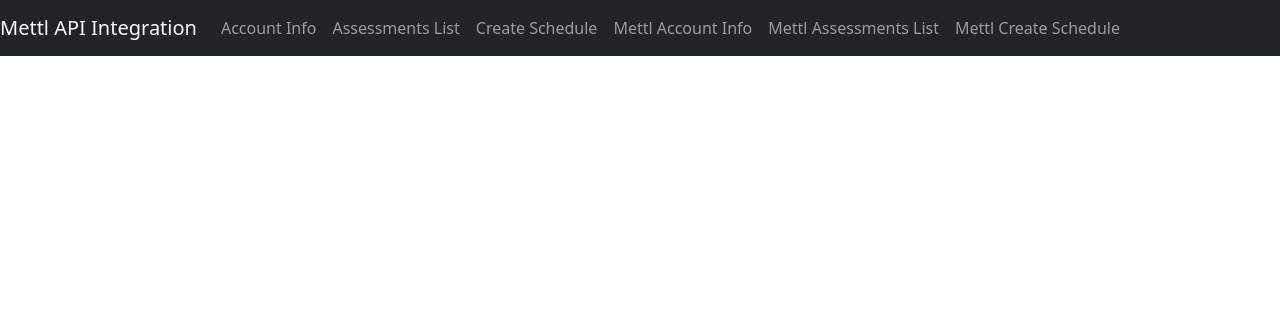
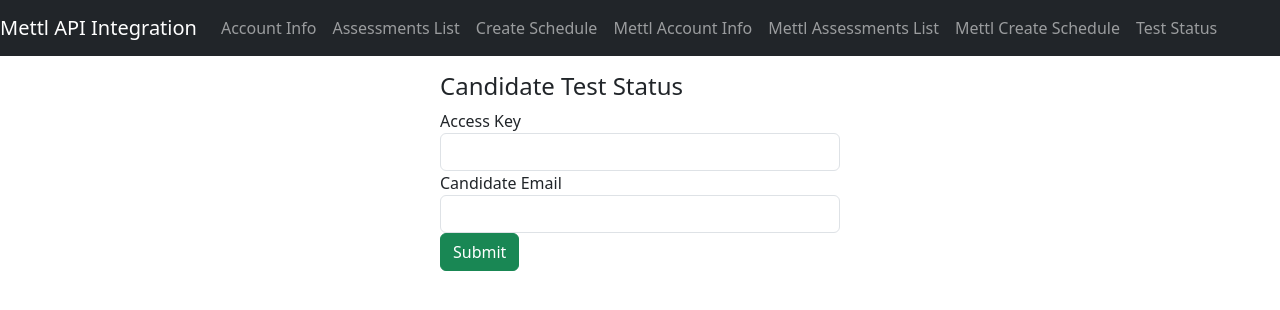
Before and after one commit to RHarkara/MettlAngular, an Angular app: page /candidateTestStatus in a window 1280 px wide. Before the commit this address led to /. Shown: the top 310 px of the page. Built offline with nearby package versions, Linux system fonts and the light colour scheme.

Commit message:
Mettl ICMiS angular ui code added

```diff
--- a/src/app/app-routing.module.ts
+++ b/src/app/app-routing.module.ts
@@ -7,6 +7,7 @@
 import {MettlAccountinfoComponent} from './components/mettl-accountinfo/mettl-accountinfo.component';
 import {AllAssessmentsComponent} from './components/allassessments/allassessments.component';
 import {CreatescheduleComponent} from './components/createschedule/createschedule.component';
+import {CandidateTestStatusComponent} from "./components/candidate-test-status/candidate-test-status.component";
 
 const routes: Routes = [
   { path: 'home', redirectTo: '/', pathMatch: 'full' },
@@ -16,7 +17,8 @@
   { path: 'assessments', component: AssessmentListComponent },
   { path: 'accountInfo', component: MettlAccountinfoComponent },
   { path: 'allAssessments', component: AllAssessmentsComponent },
-  { path: 'createScheduleAssessment', component: CreatescheduleComponent }
+  { path: 'createScheduleAssessment', component: CreatescheduleComponent },
+  { path: 'candidateTestStatus', component: CandidateTestStatusComponent }
 ];
 
 @NgModule({
--- a/src/app/app.component.html
+++ b/src/app/app.component.html
@@ -1,7 +1,7 @@
 <div>
   <nav class="navbar navbar-expand navbar-dark bg-dark">
     <a href="#" class="navbar-brand">Mettl API Integration</a>
-    <div class="navbar-nav mr-auto">
+    <ul class="navbar-nav mr-auto">
       <li class="nav-item">
         <a routerLink="tutorials" class="nav-link">Account Info</a>
       </li>
@@ -20,7 +20,10 @@
       <li class="nav-item">
         <a routerLink="createScheduleAssessment" class="nav-link">Mettl Create Schedule</a>
       </li>
-    </div>
+      <li class="nav-item">
+        <a routerLink="candidateTestStatus" class="nav-link">Test Status</a>
+      </li>
+    </ul>
   </nav>
 
   <div class="container mt-3">
--- a/src/app/components/add-tutorial/add-tutorial.component.html
+++ b/src/app/components/add-tutorial/add-tutorial.component.html
@@ -15,7 +15,7 @@
       </div>
 
       <div class="form-group">
-        <label for="title">Name</label>
+        <label for="title">Assessment Name</label>
         <input
           type="text"
           class="form-control"
@@ -27,7 +27,86 @@
       </div>
 
       <div class="form-group">
-        <label for="recipientsList">Recipients</label>
+        <label for="assessmentDate">Assessment Date</label>
+        <input
+                type="text"
+                class="form-control"
+                id="assessmentDate"
+                required
+                [(ngModel)]="scheduleDetails.assessmentDate"
+                name="assessmentDate"
+        />
+      </div>
+
+      <div class="form-group">
+        <label for="accessType">Access Type</label>
+        <select
+                class="form-control"
+                id="accessType"
+                required
+                [(ngModel)]="scheduleDetails.accessType"
+                name="accessType">
+          <option *ngFor="let accessType of accessTypes" [value]="accessType" >{{accessType}}</option>
+        </select>
+      </div>
+
+      <table class="table table-striped table-bordered">
+        <thead>
+        <tr>
+          <th colspan="3">Enter Candidate Details</th>
+        </tr>
+        <tr>
+          <th>Action</th>
+          <th>Candidate First Name</th>
+          <th>Candidate Email</th>
+        </tr>
+        </thead>
+        <tbody>
+        <tr>
+          <td (click)="addRow(candidate)">
+            <i class="fa fa-plus fa-2x"></i>
+          </td>
+          <td>
+            <input [(ngModel)]="candidate.name" class="form-control" type="text" />
+          </td>
+          <td>
+            <input [(ngModel)]="candidate.email" class="form-control" type="text" />
+          </td>
+        </tr>
+
+        <tr *ngFor="let candidateObj of candidateArray; let i = index">
+          <td (click)="deleteRow(i)">
+            <i class="fa fa-trash fa-2x"></i>
+          </td>
+          <td>
+            {{candidateObj.name}}
+          </td>
+          <td>
+            {{candidateObj.email}}
+          </td>
+        </tr>
+
+        </tbody>
+      </table>
+
+      <div class="form-group">
+        <label for="OpenForAll">Send Test Link: </label>
+        <input
+                type="radio"
+                id="OpenForAll"
+                [(ngModel)]="scheduleDetails.sendEmail"
+                name="sendEmail" value="true">
+        <label for="ByInvitation">TRUE</label>
+        <input
+                type="radio"
+                id="ByInvitation"
+                [(ngModel)]="scheduleDetails.sendEmail"
+                name="sendEmail" value="false">
+        <label for="ByInvitation">FALSE</label>
+      </div>
+
+      <div class="form-group">
+        <label for="recipientsList">Admin Notification</label>
         <input
           class="form-control"
           id="recipientsList"
--- a/src/app/components/add-tutorial/add-tutorial.component.ts
+++ b/src/app/components/add-tutorial/add-tutorial.component.ts
@@ -1,5 +1,6 @@
 import { Component, OnInit } from '@angular/core';
 import { TutorialService } from 'src/app/services/tutorial.service';
+import {Candidate} from "../../app.module";
 
 @Component({
   selector: 'app-add-tutorial',
@@ -11,17 +12,28 @@
     assessmentId: '',
     name: '',
     recipients: [],
-    sourceApp : 'Ojas-Java-Test'
+    sourceApp : 'Ojas-Java-Test',
+    sendEmail: false,
+    accessType: '',
+    candidates: []
   };
   recipientsList: string;
   assessmentList: [];
   submitted = false;
 
+  accessTypes = ["OpenForAll", "ByInvitation"];
+
   createdSchedule: object;
 
   constructor(private tutorialService: TutorialService) { }
 
+    candidateArray: Array<Candidate> = [];
+    candidate: any = {};
+
+
   ngOnInit(): void {
+    this.candidate = {name: '', email: ''};
+    console.log(this.candidateArray);
     this.tutorialService.getAllAssessments()
       .subscribe(
         data => {
@@ -34,8 +46,9 @@
   }
 
   createSchedule(): void {
+    this.scheduleDetails.candidates = this.candidateArray;
     this.scheduleDetails.recipients = this.recipientsList.split(',');
-    console.log('createSchedule reuqest data' + JSON.stringify(this.scheduleDetails));
+    console.log('createSchedule request data' + JSON.stringify(this.scheduleDetails));
     this.tutorialService.createSchedule(this.scheduleDetails)
       .subscribe(
         response => {
@@ -50,4 +63,21 @@
         });
   }
 
+    addRow(index) {
+        this.candidateArray.push(this.candidate);
+        console.log(this.candidateArray);
+        this.candidate = {name: '', email: ''};
+        return true;
+    }
+
+    deleteRow(index) {
+        if(this.candidateArray.length ==1) {
+            alert("At least one record should be present.")
+            return false;
+        } else {
+            this.candidateArray.splice(index, 1);
+            return true;
+        }
+    }
+
 }
--- /dev/null
+++ b/src/app/components/candidate-test-status/candidate-test-status.component.html
@@ -0,0 +1,32 @@
+<div style="width: 400px; margin: auto;">
+    <h4>Candidate Test Status</h4>
+    <div class="submit-form">
+        <div>
+            <div class="form-group">
+                <label for="title">Access Key</label>
+                <select
+                        class="form-control"
+                        id="assessmentId"
+                        required
+                        [(ngModel)]="accessKey"
+                        name="assessmentId">
+                    <option *ngFor="let assessment of scheduleList" [value]="assessment.id" >{{assessment.name}}</option>
+                </select>
+            </div>
+
+            <div class="form-group">
+                <label for="email">Candidate Email</label>
+                <input
+                        type="text"
+                        class="form-control"
+                        id="title"
+                        required
+                        [(ngModel)]="email"
+                        name="email"
+                />
+            </div>
+
+            <button (click)="getTestStatus()" class="btn btn-success">Submit</button>
+        </div>
+    </div>
+</div>
--- /dev/null
+++ b/src/app/components/candidate-test-status/candidate-test-status.component.ts
@@ -0,0 +1,25 @@
+import { Component, OnInit } from '@angular/core';
+
+@Component({
+  selector: 'app-candidate-test-status',
+  templateUrl: './candidate-test-status.component.html',
+  styleUrls: ['./candidate-test-status.component.css']
+})
+export class CandidateTestStatusComponent implements OnInit {
+
+  accessKey: string;
+  email: string;
+
+  scheduleList=[];
+
+  constructor() { }
+
+  ngOnInit(): void {
+  }
+
+
+  getTestStatus(): void {
+
+  }
+
+}
--- a/src/app/services/tutorial.service.ts
+++ b/src/app/services/tutorial.service.ts
@@ -1,7 +1,7 @@
 import { Injectable } from '@angular/core';
 import { HttpClient } from '@angular/common/http';
 import { Observable } from 'rxjs';
-const baseUrl = 'http://localhost:8090/mettl-api-intg/v1';
+const baseUrl = 'http://localhost:8080/mettl-api-intg/v1';
 
 @Injectable({
   providedIn: 'root'
--- a/src/index.html
+++ b/src/index.html
@@ -2,11 +2,12 @@
 <html lang="en">
 <head>
   <meta charset="utf-8">
-  <title>Angular10Crud</title>
+  <title>Mettl API INTG</title>
   <base href="/">
   <meta name="viewport" content="width=device-width, initial-scale=1">
   <link rel="icon" type="image/x-icon" href="favicon.ico">
   <link type="text/css" rel="stylesheet" href="//unpkg.com/bootstrap/dist/css/bootstrap.min.css" />
+  <link rel="stylesheet" href="https://maxcdn.bootstrapcdn.com/font-awesome/4.4.0/css/font-awesome.min.css">
 </head>
 <body>
   <app-root></app-root>
```
Also changed, not shown: src/app/app.module.ts (+8 -1 lines), src/app/components/candidate-test-status/candidate-test-status.component.css (added), 1 other file (tests, documents, lock files or other folders).
